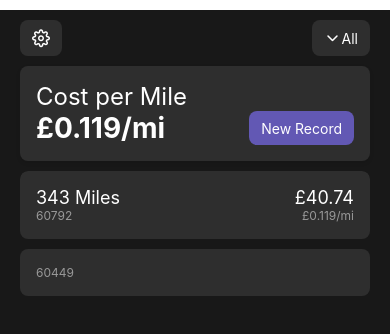
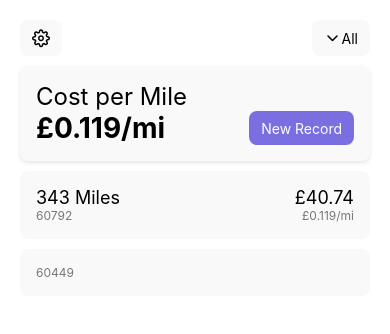
Before and after one commit to jcbyte/TripTab, a React Native app: screen / in a window 390 px wide. Shown: the top 334 px of the page. Built offline with nearby package versions, Linux system fonts and the light colour scheme.

Commit message:
themed switch inputs

```diff
--- a/src/components/ListItem.tsx
+++ b/src/components/ListItem.tsx
@@ -5,7 +5,7 @@ import { CachedRecordTransition } from "../hooks/CachedRecordsHook";
 import { Theme, useTheme } from "../hooks/Theme";
 import { distanceMap } from "../types/Distance";
 import Record from "../types/Record";
-import { formatCost, formatMileageCost } from "../utils";
+import { formatCost, formatMileageCost } from "../utils/formatUtils";
 
 export default function ListItem({
 	item,
--- a/src/components/MileageBox.tsx
+++ b/src/components/MileageBox.tsx
@@ -4,7 +4,7 @@ import UserSettingsContext from "../contexts/UserSettingsContext";
 import { CachedRecordTransition } from "../hooks/CachedRecordsHook";
 import { Theme, useTheme } from "../hooks/Theme";
 import { distanceMap } from "../types/Distance";
-import { formatMileageCost } from "../utils";
+import { formatMileageCost } from "../utils/formatUtils";
 
 export default function MileageBox({
 	cachedRecordTransitions,
--- a/src/components/RecordModal.tsx
+++ b/src/components/RecordModal.tsx
@@ -13,6 +13,7 @@ import {
 import { Theme, useTheme } from "../hooks/Theme";
 import Record from "../types/Record";
 import { useStateSetter } from "../types/utils";
+import { adjustColour } from "../utils/colourUtils";
 
 export default function RecordModal({
 	modalOpen,
@@ -61,10 +62,13 @@ export default function RecordModal({
 							<View
 								style={{ display: "flex", flexDirection: "row", alignItems: "center", justifyContent: "space-between" }}
 							>
-								<Text style={myStyles.labelText}>Mileage Record</Text>
+								<Text style={myStyles.labelText} /* e1d8f1 */>Mileage Record</Text>
 								<Switch
-									thumbColor={record.type === "mileage" ? theme.primary.colour : undefined} // todo entire switch theming
-									trackColor={{ true: "#e1d8f1" }} // todo
+									thumbColor={record.type === "mileage" ? theme.primary.colour : theme.disabled.colour}
+									trackColor={{
+										true: adjustColour(theme.primary.colour, -0.25),
+										false: adjustColour(theme.disabled.colour, -0.25),
+									}}
 									value={record.type === "mileage"}
 									onValueChange={(value) => {
 										setRecord({
--- a/src/hooks/CachedRecordsHook.ts
+++ b/src/hooks/CachedRecordsHook.ts
@@ -1,7 +1,7 @@
 import { useState } from "react";
 import { v4 as uuidv4 } from "uuid";
 import Record from "../types/Record";
-import { normalisedMileageCost } from "../utils";
+import { normalisedMileageCost } from "../utils/costUtils";
 
 export type CachedRecordTransition = null | {
 	miles: number;
--- a/src/hooks/Theme.tsx
+++ b/src/hooks/Theme.tsx
@@ -1,6 +1,6 @@
 import React, { createContext, ReactNode, useContext, useEffect, useState } from "react";
 import { getStyles, themes } from "../styles";
-import { getTextColor } from "../utils";
+import { getTextColor } from "../utils/colourUtils";
 
 export interface GivenTheme {
 	name: string;
@@ -12,6 +12,7 @@ export interface GivenTheme {
 		element2: string;
 		background: string;
 		shaded: string;
+		disabled: string;
 	};
 	text: {
 		light: string;
@@ -38,6 +39,7 @@ const DEFAULT: Theme = {
 			element2: "#e9e9e9",
 			background: "#ffffff",
 			shaded: "#777777",
+			disabled: "#cecece",
 		}).map(([key, colour]: [string, string]) => [
 			key as keyof GivenTheme["colours"],
 			{ colour: colour, text: getTextColor(colour) == "light" ? "#ffffff" : "#000000" } as ThemeColour,
@@ -63,7 +65,7 @@ export function ThemeProvider({ children }: { children?: ReactNode }) {
 	const [styles, setStyles] = useState<any>(getStyles(DEFAULT)); // todo type
 
 	useEffect(() => {
-		updateTheme(themes.dark);
+		updateTheme(themes.light);
 	}, []);
 
 	function updateTheme(givenTheme: GivenTheme) {
--- a/src/styles.ts
+++ b/src/styles.ts
@@ -13,6 +13,7 @@ export const themes: { [s: string]: GivenTheme } = {
 			element2: "#e9e9e9",
 			background: "#ffffff",
 			shaded: "#777777",
+			disabled: "#cecece",
 		},
 		text: { light: "#ffffff", dark: "#000000" },
 	},
@@ -26,6 +27,7 @@ export const themes: { [s: string]: GivenTheme } = {
 			element2: "#e9e9e9", // todo
 			background: "#181818",
 			shaded: "#999999",
+			disabled: "#7e7e7e",
 		},
 		text: { light: "#ffffff", dark: "#000000" },
 	},
--- a/src/utils.ts
+++ /dev/null
@@ -1,26 +0,0 @@
-import Currency, { currencyMap } from "./types/Currency";
-import Distance, { distanceMap } from "./types/Distance";
-
-export function normalisedMileageCost(milage: number, cost: number): number {
-	return cost / milage;
-}
-
-export function mileageCost(endMilage: number, startMilage: number, cost: number): number {
-	return normalisedMileageCost(endMilage - startMilage, cost);
-}
-
-export function formatMileageCost(mileageCost: number, currency: Currency, distance: Distance): string {
-	return currencyMap[currency].symbol + mileageCost.toFixed(3) + "/" + distanceMap[distance].symbol;
-}
-
-export function formatCost(cost: number, currency: Currency): string {
-	return currencyMap[currency].symbol + cost.toFixed(2);
-}
-
-export function getTextColor(backgroundColor: string): "light" | "dark" {
-	var r = parseInt(backgroundColor.substring(1, 3), 16);
-	var g = parseInt(backgroundColor.substring(3, 5), 16);
-	var b = parseInt(backgroundColor.substring(5, 7), 16);
-	var yiq = (r * 299 + g * 587 + b * 114) / 1000;
-	return yiq >= 128 ? "dark" : "light";
-}
--- /dev/null
+++ b/src/utils/colourUtils.ts
@@ -0,0 +1,25 @@
+function hexToRgb(hex: string): [number, number, number] {
+	let r = parseInt(hex.substring(1, 3), 16);
+	let g = parseInt(hex.substring(3, 5), 16);
+	let b = parseInt(hex.substring(5, 7), 16);
+	return [r, g, b];
+}
+
+function rgbToHex([r, g, b]: [number, number, number]): string {
+	const toClampedByte = (component: number): number => Math.round(Math.min(Math.max(0, component), 255));
+	const toHex = (component: number): string => toClampedByte(component).toString(16).padStart(2, "0");
+	return `#${toHex(r)}${toHex(g)}${toHex(b)}`;
+}
+
+export function getTextColor(backgroundColor: string): "light" | "dark" {
+	let [r, g, b] = hexToRgb(backgroundColor);
+	let yiq = (r * 299 + g * 587 + b * 114) / 1000;
+	return yiq >= 128 ? "dark" : "light";
+}
+
+export function adjustColour(colour: string, change: number): string {
+	const lerp = (from: number, to: number, t: number): number => from + (to - from) * t;
+	const adjustComponent = (original: number, t: number) => lerp(original, t >= 0 ? 255 : 0, Math.abs(t));
+	let [r, g, b] = hexToRgb(colour);
+	return rgbToHex([adjustComponent(r, change), adjustComponent(g, change), adjustComponent(b, change)]);
+}
--- /dev/null
+++ b/src/utils/costUtils.ts
@@ -0,0 +1,7 @@
+export function normalisedMileageCost(milage: number, cost: number): number {
+	return cost / milage;
+}
+
+export function mileageCost(endMilage: number, startMilage: number, cost: number): number {
+	return normalisedMileageCost(endMilage - startMilage, cost);
+}
--- /dev/null
+++ b/src/utils/formatUtils.ts
@@ -0,0 +1,10 @@
+import Currency, { currencyMap } from "../types/Currency";
+import Distance, { distanceMap } from "../types/Distance";
+
+export function formatMileageCost(mileageCost: number, currency: Currency, distance: Distance): string {
+	return currencyMap[currency].symbol + mileageCost.toFixed(3) + "/" + distanceMap[distance].symbol;
+}
+
+export function formatCost(cost: number, currency: Currency): string {
+	return currencyMap[currency].symbol + cost.toFixed(2);
+}
```
